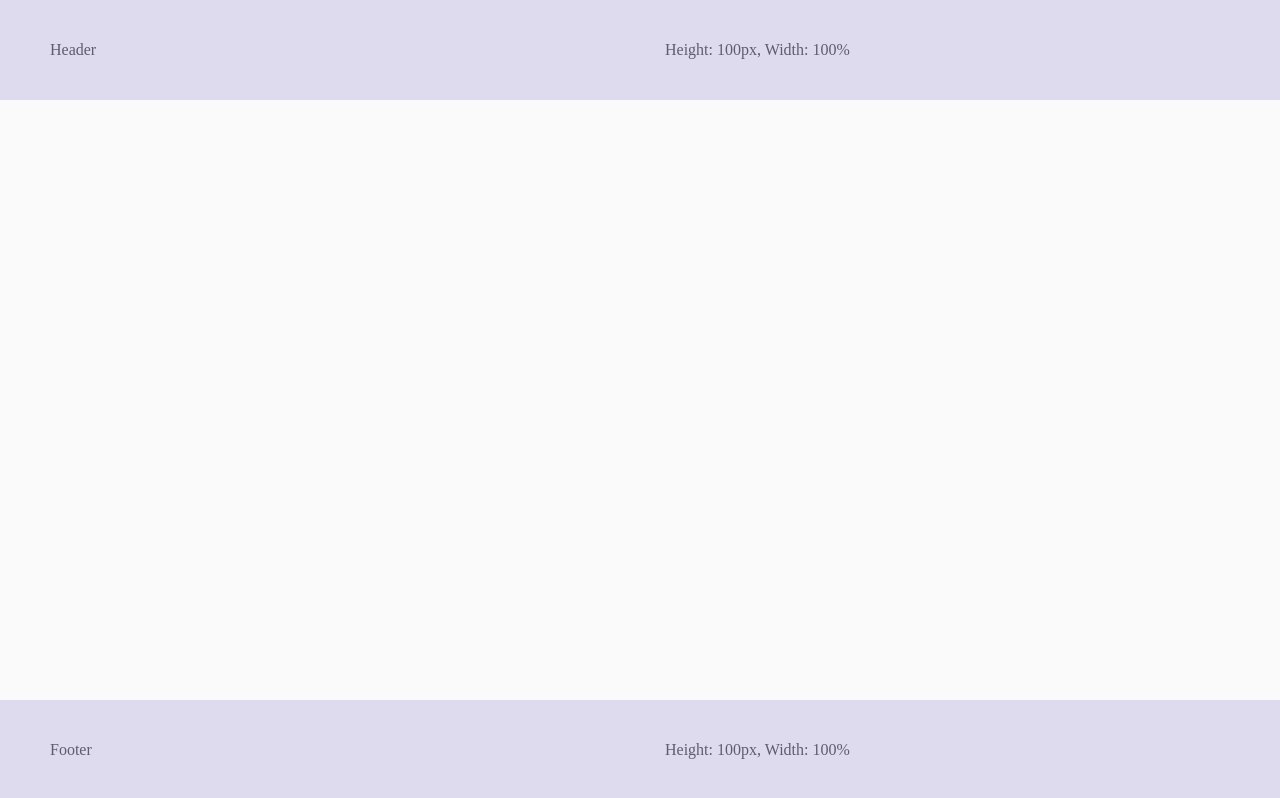
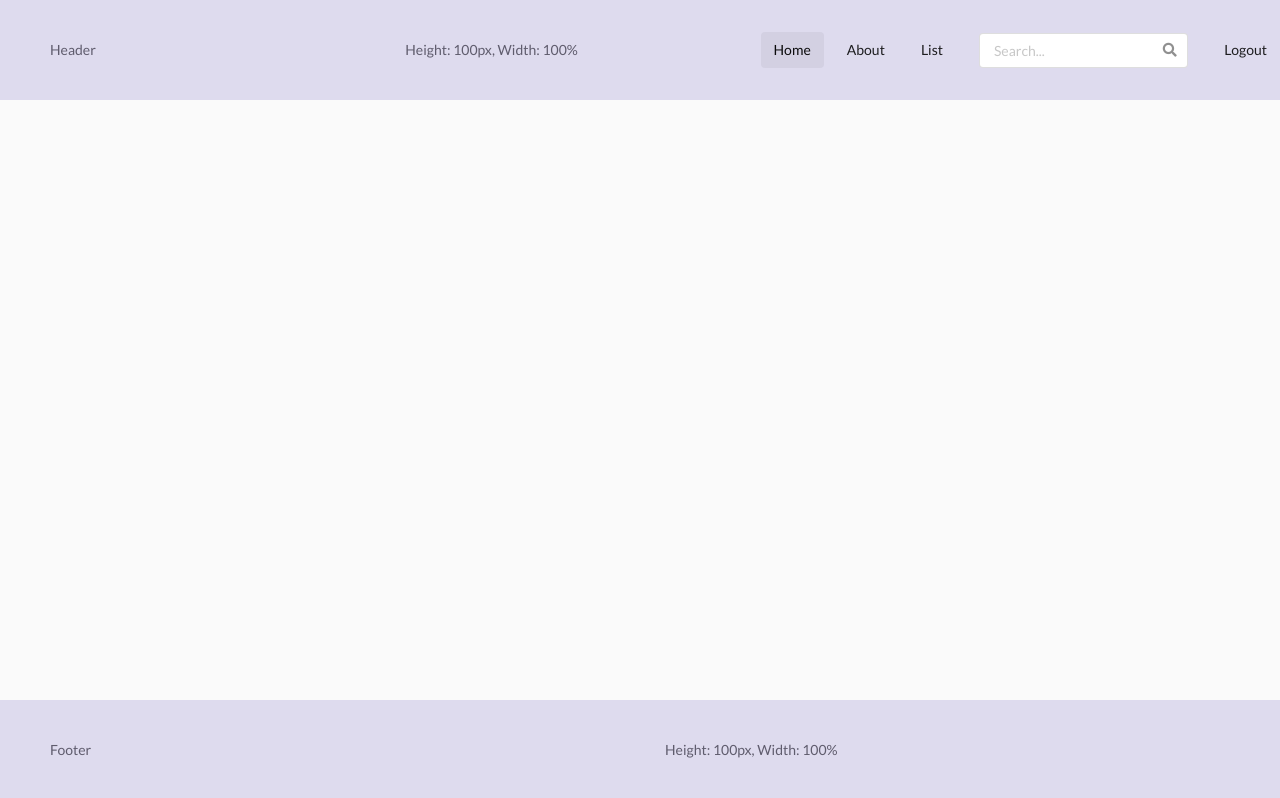
Before and after one commit to salbihmustafa/react-fakestore, a React (Create React App) app: page / in a window 1280 px wide. Built offline with nearby package versions, Linux system fonts and the light colour scheme.

Commit message:
added semantic ui cdn and navbar component

```diff
--- a/public/index.html
+++ b/public/index.html
@@ -1,6 +1,7 @@
 <!DOCTYPE html>
 <html lang="en">
   <head>
+    <link rel="stylesheet" href="https://cdnjs.cloudflare.com/ajax/libs/semantic-ui/2.4.1/semantic.min.css" />
     <meta charset="utf-8" />
     <link rel="icon" href="%PUBLIC_URL%/favicon.ico" />
     <meta name="viewport" content="width=device-width, initial-scale=1" />
--- a/src/App.css
+++ b/src/App.css
@@ -7,6 +7,7 @@ html,body{
 .container{
     /* border: 1px solid red; */
     height: 100vh;
+    max-width: none;
 
     display: flex;
     flex-direction: column;
--- a/src/App.js
+++ b/src/App.js
@@ -1,5 +1,6 @@
 import React from "react";
 import "./App.css";
+import NavBar from "./components/UI/NavBar";
 
 const App = () => {
   return (
@@ -7,6 +8,7 @@ const App = () => {
       <header>
         <div class="header-name">Header</div>
         <div>Height: 100px, Width: 100%</div>
+        <NavBar />
       </header>
       <section></section>
       <main></main>
--- /dev/null
+++ b/src/components/UI/NavBar.css
@@ -0,0 +1,3 @@
+.navbar-wrapper {
+    /* border: 1px solid red; */
+}
--- /dev/null
+++ b/src/components/UI/NavBar.js
@@ -0,0 +1,31 @@
+import React from "react";
+import "./NavBar.css";
+
+const NavBar = () => {
+  return (
+    <div className="navbar-wrapper">
+      <div class="ui secondary  menu">
+        <a className="item active" href="#">
+          Home
+        </a>
+        <a className="item" href="#">
+          About
+        </a>
+        <a className="item" href="#">
+          List
+        </a>
+        <div className="right menu">
+          <div className="item">
+            <div class="ui icon input">
+              <input type="text" placeholder="Search..." />
+              <i class="search link icon"></i>
+            </div>
+          </div>
+          <a class="ui item">Logout</a>
+        </div>
+      </div>
+    </div>
+  );
+};
+
+export default NavBar;
```
